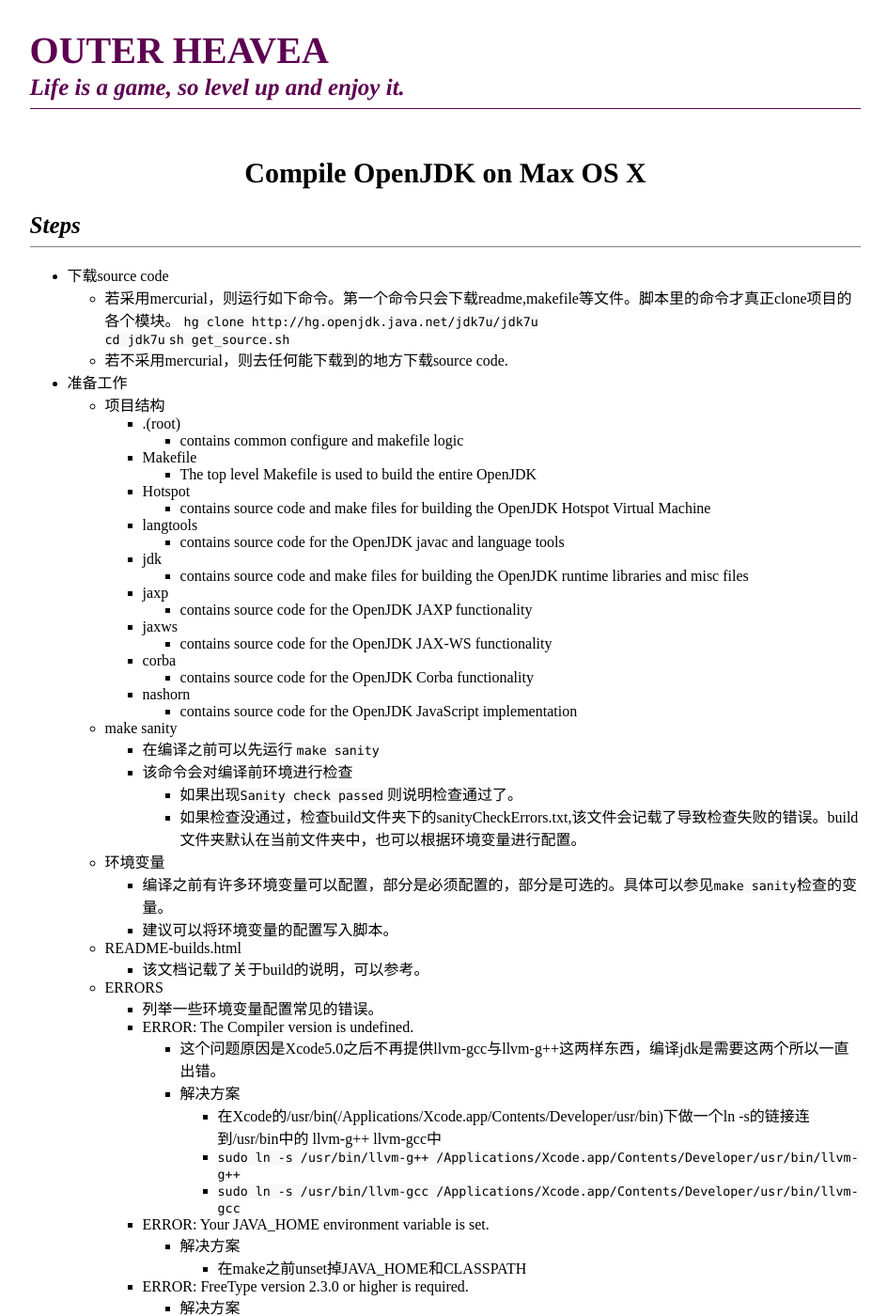
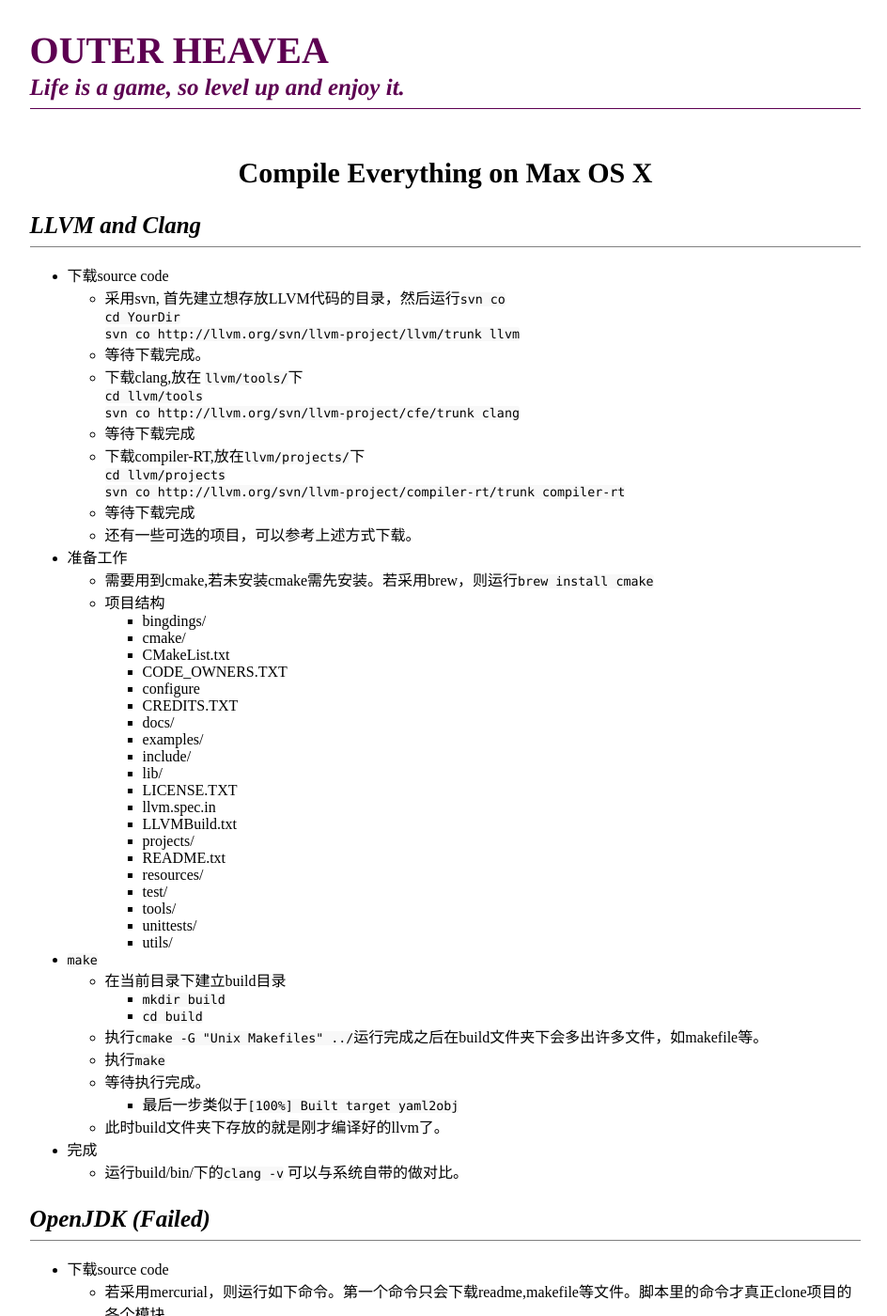
Before and after one commit to ljlself/ljlself.github.io, a Jekyll site: the page built from _posts/2016-4-23-Compile-Everything-on-Mac-OS-X.md, in a window 1280 px wide and 1400 px high. Shown: the whole window at 94% size, without its empty margins (166-1110 px from the left). Built offline with Jekyll 4.4.1, drawn with Linux system fonts in a browser that asks for light colours; some web fonts are replaced; some of the changed text lies outside the part shown.

Commit message:
add llvm compile process

```diff
--- a/_config.yml
+++ b/_config.yml
@@ -4,3 +4,4 @@
 highlighter: rouge
 kramdown:
   input: GFM
+  syntax_highlighter: rouge
--- a/_posts/2016-4-23-Compile-JDK-on-Mac-OS-X.md
+++ b/_posts/2016-4-23-Compile-Everything-on-Mac-OS-X.md
@@ -1,11 +1,63 @@
 ---
 layout: article
-title: Compile OpenJDK on Max OS X
+title: Compile Everything on Max OS X
 ---
 
-# Compile OpenJDK on Max OS X
+# Compile Everything on Max OS X
 
-### Steps
+### LLVM and Clang
+---
+
+* 下载source code
+    * 采用svn, 首先建立想存放LLVM代码的目录，然后运行`svn co`
+        `cd YourDir`
+        `svn co http://llvm.org/svn/llvm-project/llvm/trunk llvm`
+    * 等待下载完成。
+    * 下载clang,放在 `llvm/tools/`下
+        `cd llvm/tools`
+        `svn co http://llvm.org/svn/llvm-project/cfe/trunk clang`
+    * 等待下载完成
+    * 下载compiler-RT,放在`llvm/projects/`下
+        `cd llvm/projects`
+        `svn co http://llvm.org/svn/llvm-project/compiler-rt/trunk compiler-rt`
+    * 等待下载完成
+    * 还有一些可选的项目，可以参考上述方式下载。
+* 准备工作
+    * 需要用到cmake,若未安装cmake需先安装。若采用brew，则运行`brew install cmake`
+    * 项目结构
+        * bingdings/
+        * cmake/
+        * CMakeList.txt
+        * CODE_OWNERS.TXT
+        * configure
+        * CREDITS.TXT
+        * docs/
+        * examples/
+        * include/
+        * lib/
+        * LICENSE.TXT
+        * llvm.spec.in
+        * LLVMBuild.txt
+        * projects/
+        * README.txt
+        * resources/
+        * test/
+        * tools/
+        * unittests/
+        * utils/
+* `make`
+    * 在当前目录下建立build目录
+        * `mkdir build`
+        * `cd build`
+    * 执行`cmake -G "Unix Makefiles" ../`运行完成之后在build文件夹下会多出许多文件，如makefile等。
+    * 执行`make`
+    * 等待执行完成。
+        * 最后一步类似于`[100%] Built target yaml2obj`
+    * 此时build文件夹下存放的就是刚才编译好的llvm了。
+* 完成
+    * 运行build/bin/下的`clang -v` 可以与系统自带的做对比。
+
+### OpenJDK (Failed)
 ---
 
 * 下载source code
```
Also changed, not shown: other parts of _posts/2016-4-23-Compile-Everything-on-Mac-OS-X.md (+1 -1 lines).
